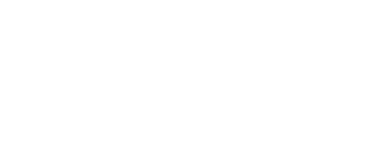
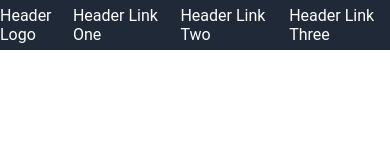
Before and after one commit to sabarnoChatterjee/odin-journey, a plain HTML site: page foundations/16-project-landing-page/index.html in a window 390 px wide. Drawn offline with Linux system fonts and the light colour scheme.

Commit message:
feat: add responsive navbar to landing page

```diff
--- a/foundations/16-project-landing-page/index.html
+++ b/foundations/16-project-landing-page/index.html
@@ -3,9 +3,25 @@
 <head>
     <meta charset="UTF-8">
     <meta name="viewport" content="width=device-width, initial-scale=1.0">
+    <link rel="stylesheet" href="./styles.css">
     <title>Landing Page</title>
 </head>
 <body>
-
+    <div>
+        <ul class="header">
+            <li class="header-logo">Header Logo</li>
+            <nav class="link">
+                <a href="#">
+                    <li class="header-one">Header Link One</li>
+                </a>
+                <a href="#">
+                    <li class="header-two">Header Link Two</li>
+                </a>
+                <a href="#">
+                    <li class="header-three">Header Link Three</li>
+                </a>
+            </section>
+        </ul>
+    </div>
 </body>
 </html>
--- a/foundations/16-project-landing-page/styles.css
+++ b/foundations/16-project-landing-page/styles.css
@@ -1,5 +1,27 @@
 *{
     margin: 0;
     padding: 0;
-    box-sizing: border-box;
+    /* box-sizing: border-box; */
+    font-family: 'Roboto', sans-serif;
 }
+
+.header{
+    display: flex;
+    list-style: none;
+    justify-content: space-around;
+    align-items: center;
+    background-color: #1F2937;
+    color: #fff;
+    height: 50px;
+}
+
+.link{
+    display: flex;
+    gap: 1rem;
+    justify-content: flex-end;
+}
+
+.link a{
+    text-decoration: none;
+    color: #fff;
+}
```
